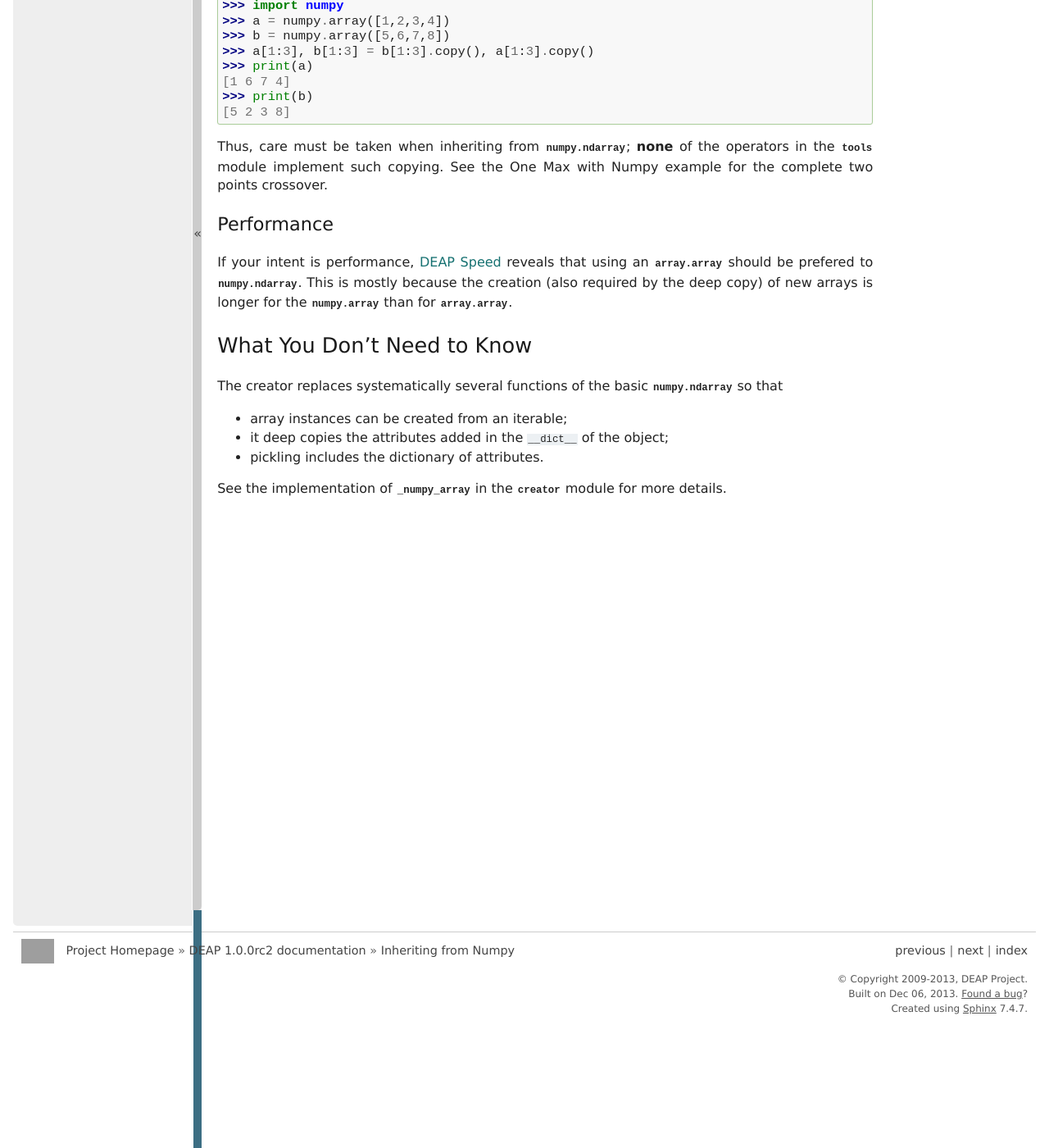
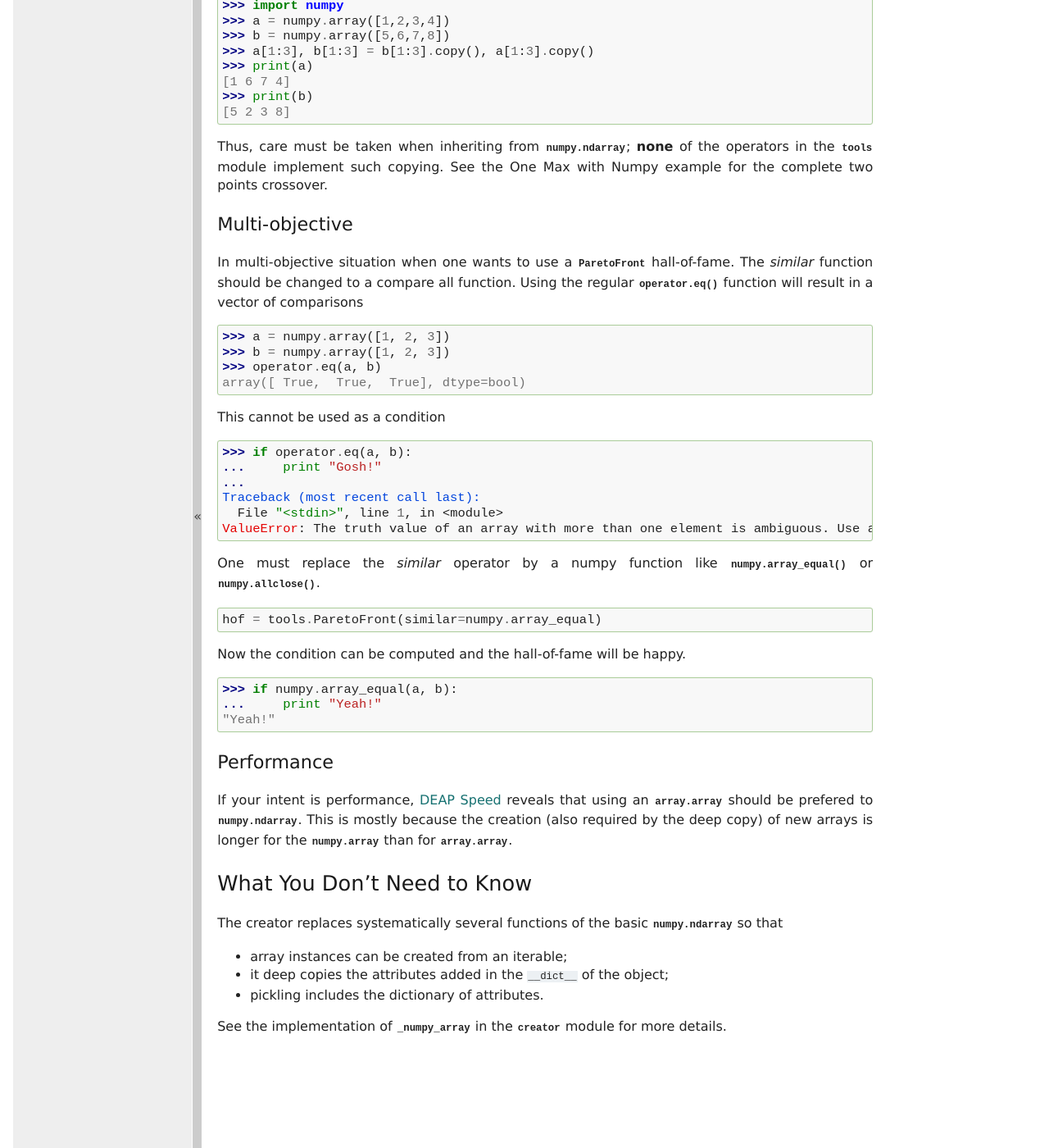
Before and after one commit to DEAP/deap, a Sphinx documentation site: the page built from doc/tutorials/advanced/numpy.rst, in a window 1280 px wide and 1400 px high, scrolled down 1094 px. Shown: the whole window at 82% size. Built offline with Sphinx 7.4.7, drawn with Linux system fonts in a browser that asks for light colours; formulas are drawn with MathJax 3; pages that are not in the unit, such as notebooks, are missing from menus; grey boxes are pictures that could not be loaded.

Commit message:
Added information on the similar function under numpy and EMO.
--HG--
branch : dev

```diff
--- a/doc/tutorials/advanced/numpy.rst
+++ b/doc/tutorials/advanced/numpy.rst
@@ -70,6 +70,42 @@ Thus, care must be taken when inheriting from :class:`numpy.ndarray`;
 copying. See the One Max with Numpy example for the complete two points
 crossover.
 
+Multi-objective
+---------------
+In multi-objective situation when one wants to use a :class:`~deap.tools.ParetoFront`
+hall-of-fame. The *similar* function should be changed to a compare all function. Using
+the regular :func:`operator.eq` function will result in a vector of comparisons
+::
+
+	>>> a = numpy.array([1, 2, 3])
+	>>> b = numpy.array([1, 2, 3])
+	>>> operator.eq(a, b)
+	array([ True,  True,  True], dtype=bool)
+
+This cannot be used as a condition
+::
+
+	>>> if operator.eq(a, b):
+	...     print "Gosh!"
+	...
+	Traceback (most recent call last):
+	  File "<stdin>", line 1, in <module>
+	ValueError: The truth value of an array with more than one element is ambiguous. Use a.any() or a.all()
+
+One must replace the *similar* operator by a numpy function like :func:`numpy.array_equal`
+or :func:`numpy.allclose`.
+::
+
+	hof = tools.ParetoFront(similar=numpy.array_equal)
+
+Now the condition can be computed and the hall-of-fame will be happy.
+::
+
+	>>> if numpy.array_equal(a, b):
+	...     print "Yeah!"
+	"Yeah!"
+
+
 Performance
 -----------
 If your intent is performance, `DEAP Speed
```
